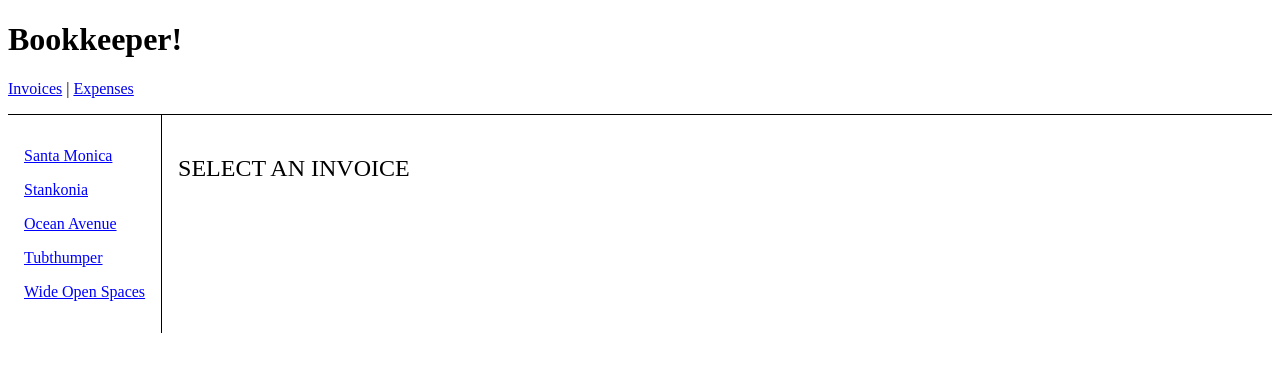
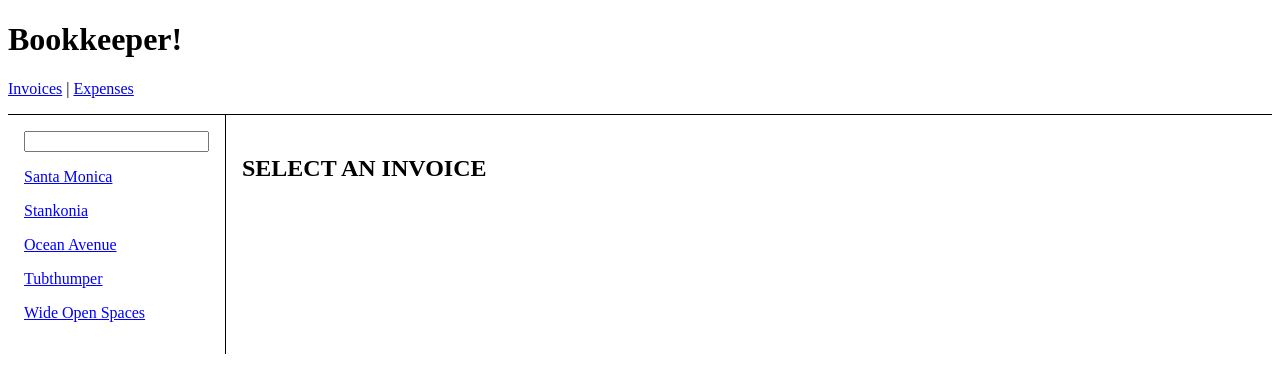
Before and after one commit to Josi8752/tutorial-react-router, a React (Vite) app: page /invoices in a window 1280 px wide. Shown: the top 392 px of the page. Built offline with nearby package versions, Linux system fonts and the light colour scheme.

Commit message:
Search Params

```diff
--- a/src/routes/IndexInitialPage/style.css
+++ b/src/routes/IndexInitialPage/style.css
@@ -11,4 +11,5 @@
     color: var(--color-font-primary);
     font-size: 24px;
     text-transform: uppercase;
+    font-weight: 700;
 }
--- a/src/routes/Invoices/index.tsx
+++ b/src/routes/Invoices/index.tsx
@@ -1,10 +1,10 @@
 import "./styles.css";
-import { NavLink } from "react-router-dom";
-import {  Outlet } from "react-router-dom";
+import { NavLink, Outlet, useSearchParams } from "react-router-dom";
 import { getInvoices } from "../../Data/data";
 
 export default function Invoices() {
-  let invoices = getInvoices();
+  const invoices = getInvoices();
+  const [searchParams, setSearchParams] = useSearchParams();
   return (
     <div style={{ display: "flex" }}>
       <nav
@@ -13,9 +13,28 @@
           padding: "1rem",
         }}
       >
-        {invoices.map((invoices) => (
+        <input
+          value={searchParams.get("name") || ""}
+          onChange={(event) => {
+            let filter = event.target.value;
+            if (filter) {
+              setSearchParams({ filter });
+            } else {
+              setSearchParams({});
+            }
+          }}
+        />
+
+        {invoices
+          .filter((invoice) => {
+            const filter = searchParams.get("filter");
+            if (!filter) return true;
+            const name = invoice.name.toLowerCase();
+            return name.startsWith(filter.toLowerCase());
+          })
+          .map((invoices) => (
             <NavLink
-            className={({isActive})=> isActive ? "dblock nav-red" : "dblock nav-blue"}
+              className={({ isActive }) => isActive ? "dblock nav-red" : "dblock nav-blue"}
               to={`/invoices/${invoices.number}`}
               key={invoices.number}
             >
```
Lines whose indentation alone changed are shown as unchanged.
